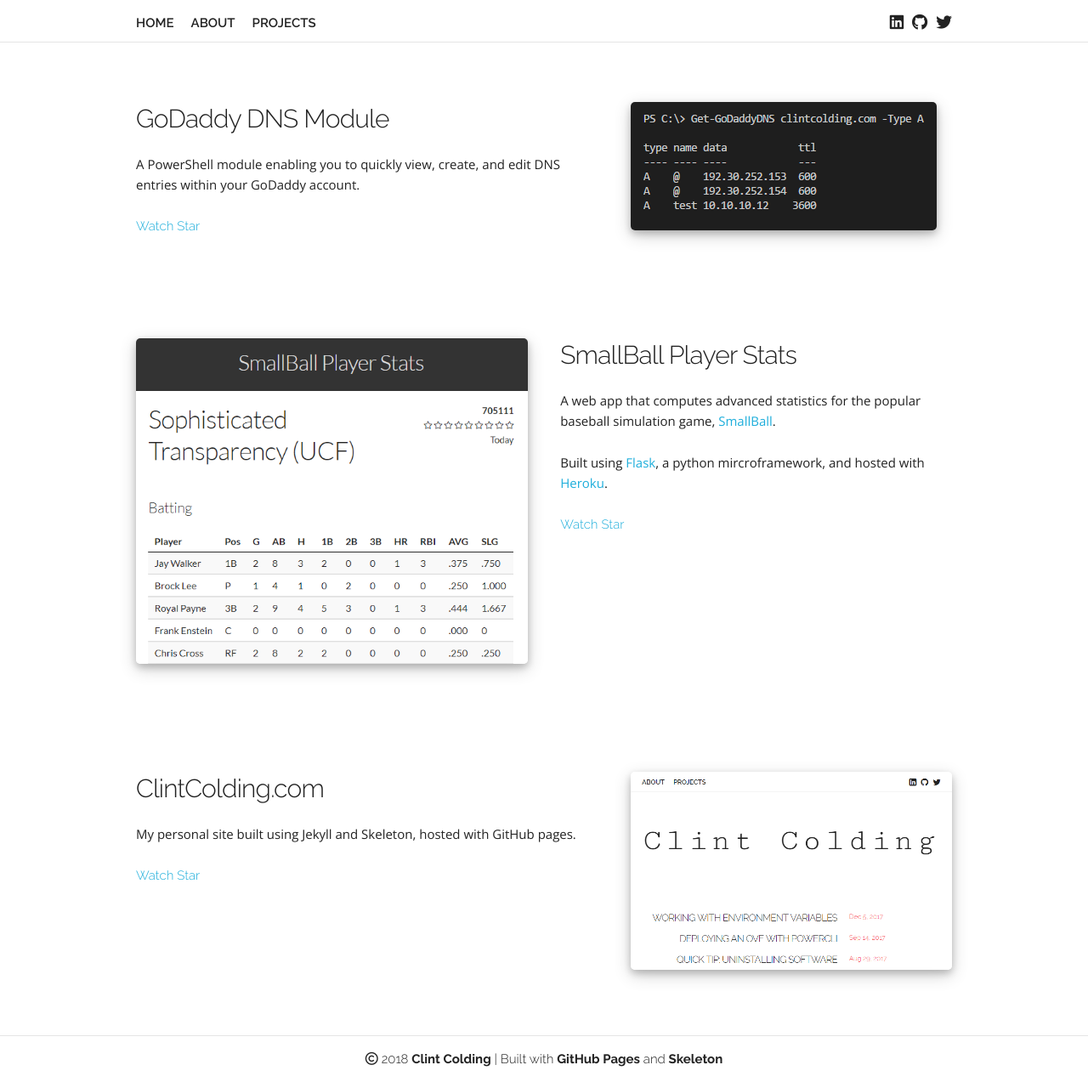
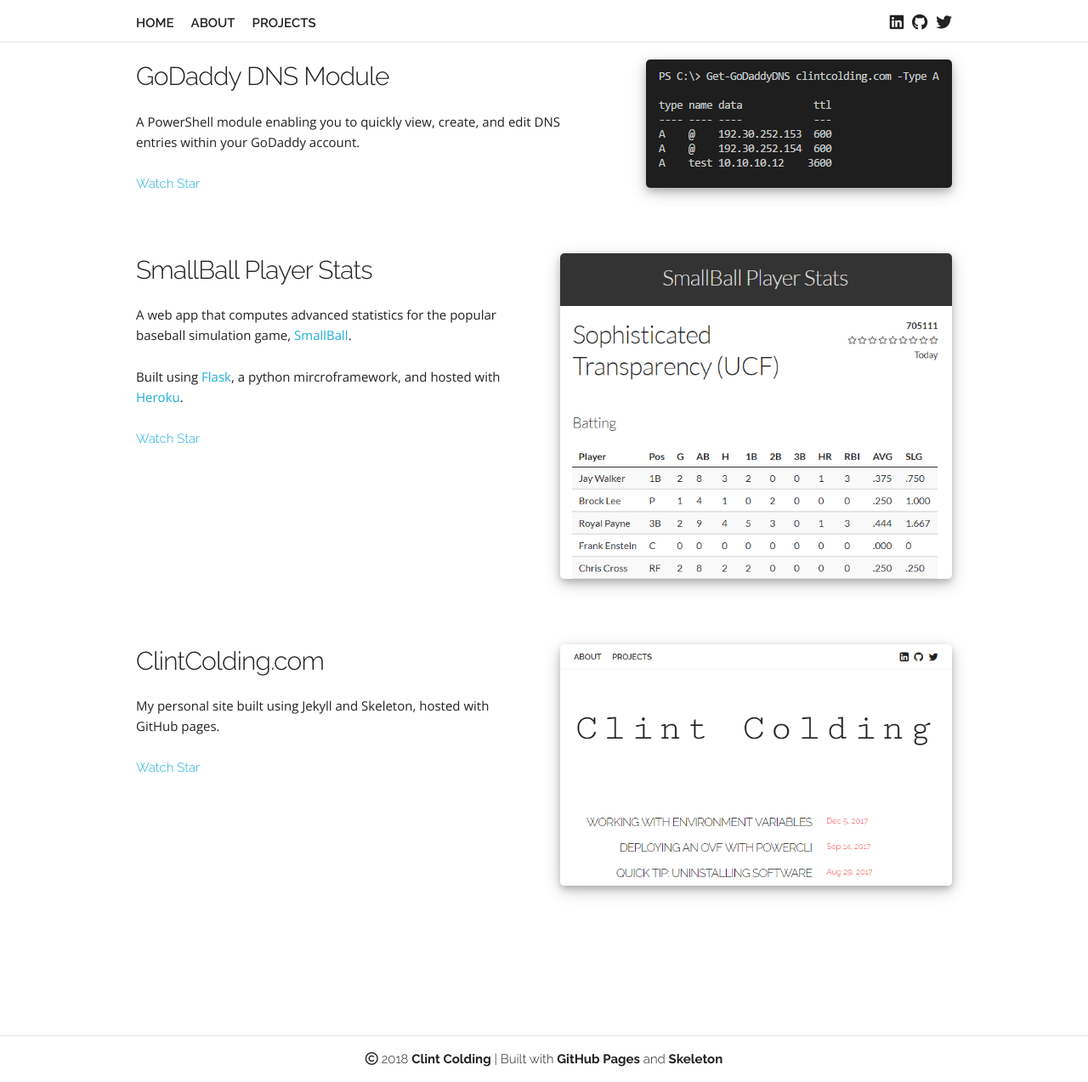
Before and after one commit to clintcolding/clintcolding.github.io, a Jekyll site: the page built from projects.md, in a window 1280 px wide and 1273 px high. Shown: the whole window at 85% size. Built offline with Jekyll 4.4.1, drawn with Linux system fonts in a browser that asks for light colours; nearby versions of some CDN libraries.

Commit message:
Improved responsiveness

```diff
--- a/css/custom.css
+++ b/css/custom.css
@@ -154,5 +154,16 @@
 }
 
 .project {
-    margin-top: 12rem;
+    margin-top: 7rem;
 }
+
+.project-img {
+    float: right;
+}
+
+@media (max-width: 550px) {
+    .project-img {
+        margin-top: 2rem;
+        float: left;
+    }
+}
--- a/projects.md
+++ b/projects.md
@@ -19,16 +19,13 @@
         </div>
     </div>
     <div class="five columns">
-        <a href="https://github.com/clintcolding/GoDaddy" target="_blank"><img src="/images/godaddy.png"></a>
+        <a href="https://github.com/clintcolding/GoDaddy" target="_blank"><img class="project-img" src="/images/godaddy.png"></a>
     </div>
 </div>
 
 <!-- Second Project -->
 
 <div class="row project">
-    <div class="six columns">
-        <a href="http://sbplayerstats.herokuapp.com/stats/705111" target="_blank"><img src="/images/sbps.png"></a>
-    </div>
     <div class="six columns">
         <div class="row">
             <h4><a href="http://sbplayerstats.herokuapp.com/" target="_blank">SmallBall Player Stats</a></h4>
@@ -42,12 +39,15 @@
             <a class="github-button" href="https://github.com/clintcolding/sbplayerstats" data-icon="octicon-star" data-size="large" data-show-count="true" aria-label="Star clintcolding/sbplayerstats on GitHub">Star</a>
         </div>
     </div>
+    <div class="six columns">
+        <a href="http://sbplayerstats.herokuapp.com/stats/705111" target="_blank"><img src="/images/sbps.png"></a>
+    </div>
 </div>
 
 <!-- Third Project -->
 
 <div class="row project">
-    <div class="seven columns">
+    <div class="six columns">
         <div class="row">
             <h4><a href="https://github.com/clintcolding/clintcolding.github.io" target="_blank">ClintColding.com</a></h4>
         </div>
@@ -59,7 +59,7 @@
             <a class="github-button" href="https://github.com/clintcolding/clintcolding.github.io" data-icon="octicon-star" data-size="large" data-show-count="true" aria-label="Star clintcolding/clintcolding.github.io on GitHub">Star</a>
         </div>
     </div>
-    <div class="five columns">
+    <div class="six columns">
         <a href="https://github.com/clintcolding/clintcolding.github.io" target="_blank"><img src="/images/blog.png"></a>
     </div>
 </div>
```
